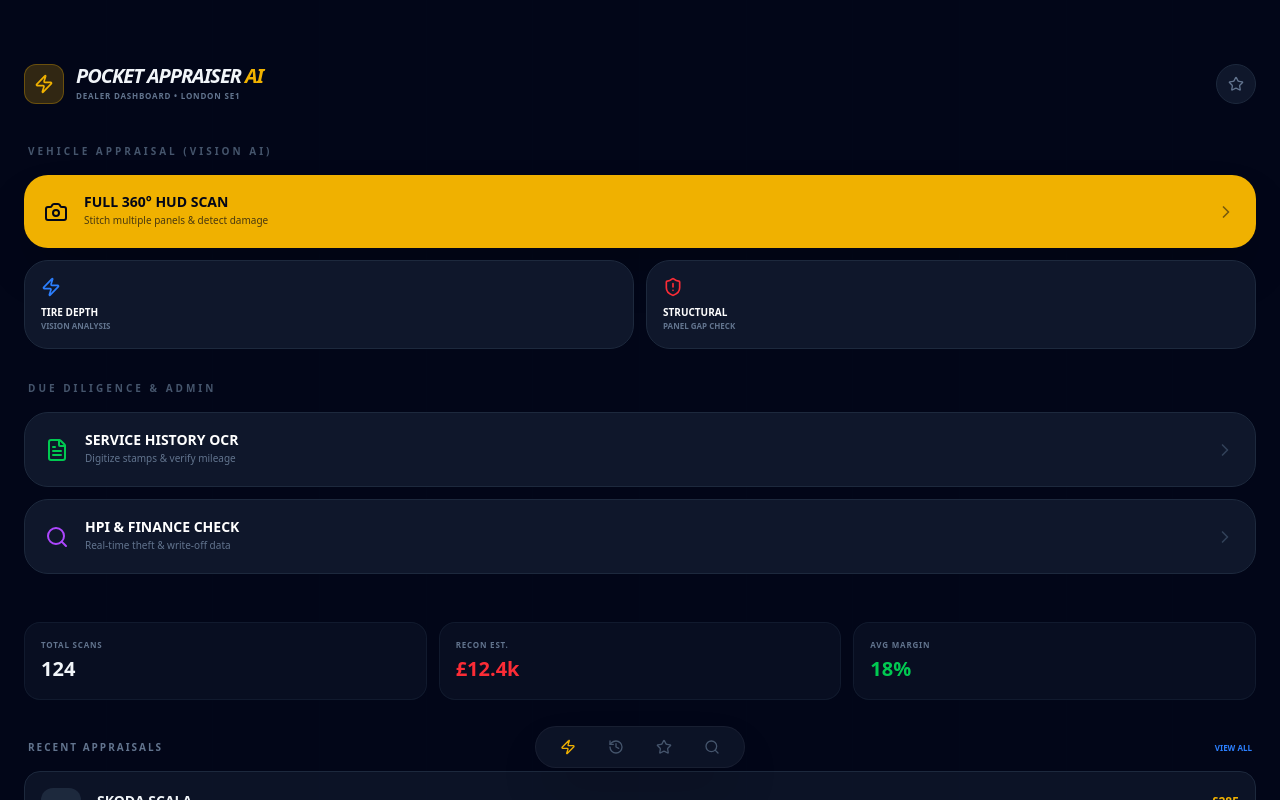
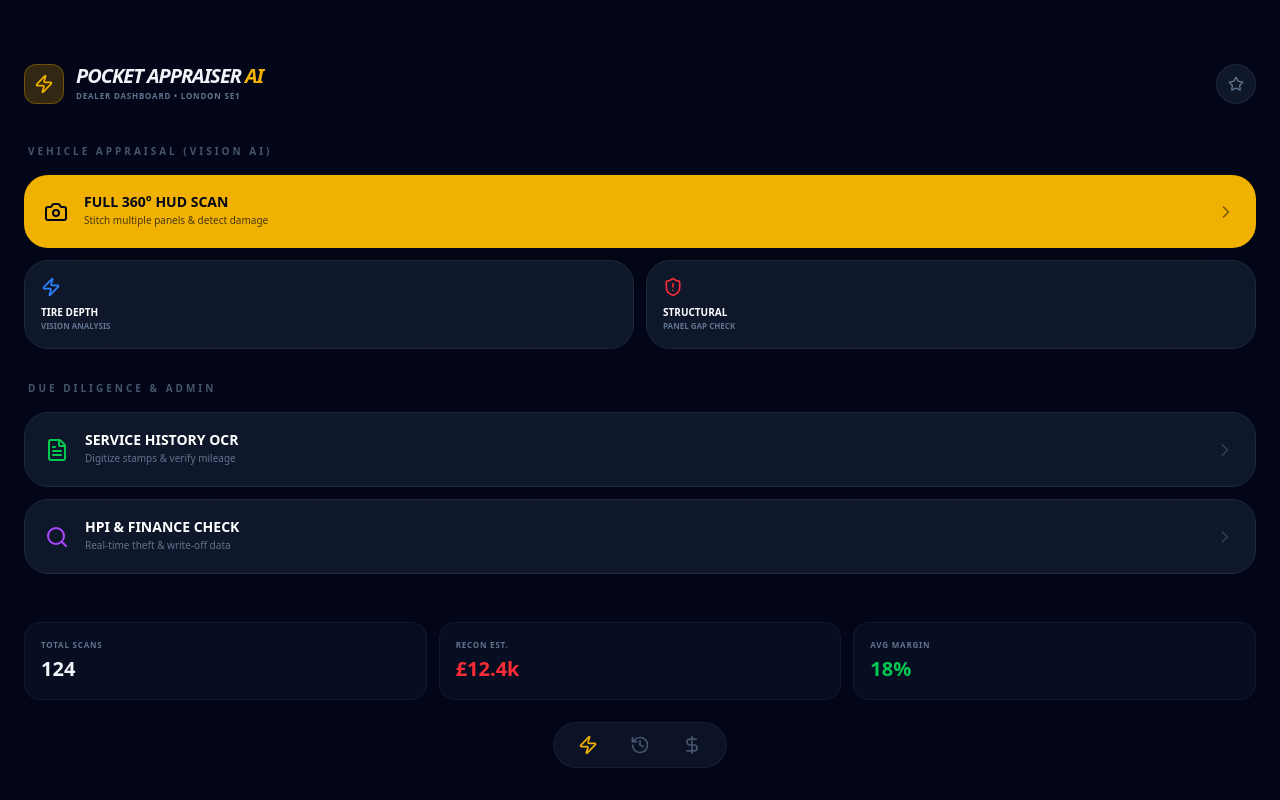
Before and after one commit to am1-cmd1/pocket-appraiser-ai, a Next.js app: page / in a window 1280 px wide. Built offline with nearby package versions, Linux system fonts and the light colour scheme.

Commit message:
UI Upgrade: Add Tabbed Navigation, Performance Stats, and Full History views

```diff
--- a/app/page.tsx
+++ b/app/page.tsx
@@ -17,6 +17,7 @@ export default function Home() {
     { vrm: "GJ21 XOW", vehicle: "SKODA SCALA", status: "Report Ready", cost: 285, date: "10m ago" },
     { vrm: "MW71 CVV", vehicle: "BMW 520D", status: "Sold", cost: 140, date: "1h ago" }
   ]);
+  const [activeTab, setActiveTab] = useState<"home" | "history" | "stats">("home");
   const [progress, setProgress] = useState(0);
   const [analyzingImage, setAnalyzingImage] = useState<boolean>(false);
   const [reportData, setReportData] = useState<any>(null);
@@ -24,7 +25,14 @@ export default function Home() {
   const [stream, setStream] = useState<MediaStream | null>(null);
 
   const startScan = async () => {
-    const inputVrm = prompt("Enter Vehicle Registration (e.g. GJ21 XOW):") || "UNKNOWN";
+    // Check if on mobile to avoid prompt if possible
+    const isMobile = /iPhone|iPad|iPod|Android/i.test(navigator.userAgent);
+    let inputVrm = "SCANNING...";
+
+    if (!isMobile) {
+      inputVrm = prompt("Enter Vehicle Registration (e.g. GJ21 XOW):") || "UNKNOWN";
+    }
+
     setVrm(inputVrm);
 
     // Fetch valuation in background
@@ -171,6 +179,8 @@ export default function Home() {
                </div>
             </div>
 
+            {activeTab === "home" && (
+               <motion.div initial={{ opacity: 0 }} animate={{ opacity: 1 }}>
                   {/* Services Grid - Modular Suite */}
                   <div className="space-y-8 mb-12">
                      <div>
@@ -264,12 +274,14 @@ export default function Home() {
                         <p className="text-xl font-black text-green-500">18%</p>
                      </div>
                   </div>
+               </motion.div>
+            )}
 
-            {/* Recent Activity */}
-            <div className="space-y-4">
+            {activeTab === "history" && (
+               <motion.div initial={{ opacity: 0 }} animate={{ opacity: 1 }} className="space-y-4">
                   <div className="flex justify-between items-center px-1">
                      <h3 className="text-[10px] font-black uppercase tracking-[0.2em] text-slate-500">Recent Appraisals</h3>
-                  <button className="text-[8px] font-bold text-blue-500 uppercase hover:underline">View All</button>
+                     <button className="text-[8px] font-bold text-blue-500 uppercase hover:underline">Filter</button>
                   </div>
 
                   <div className="space-y-2">
@@ -291,14 +303,45 @@ export default function Home() {
                         </div>
                      ))}
                   </div>
+               </motion.div>
+            )}
+
+            {activeTab === "stats" && (
+               <motion.div initial={{ opacity: 0 }} animate={{ opacity: 1 }} className="space-y-6">
+                  <h3 className="text-[10px] font-black uppercase tracking-[0.3em] text-slate-600 ml-1">Performance Metrics</h3>
+                  <div className="bg-slate-900/50 p-6 rounded-3xl border border-slate-800/50">
+                     <div className="flex justify-between items-end mb-4">
+                        <p className="text-xs font-bold text-slate-400">Inventory Value</p>
+                        <p className="text-2xl font-black">£2.4M</p>
                      </div>
+                     <div className="w-full h-1.5 bg-slate-800 rounded-full overflow-hidden">
+                        <div className="w-[65%] h-full bg-blue-500" />
+                     </div>
+                  </div>
+                  <div className="grid grid-cols-2 gap-3">
+                     <div className="bg-slate-900/50 p-4 rounded-2xl border border-slate-800/50 text-center">
+                        <p className="text-[8px] font-black text-slate-500 uppercase tracking-widest mb-1">Turnover</p>
+                        <p className="text-lg font-black text-green-500">14 Days</p>
+                     </div>
+                     <div className="bg-slate-900/50 p-4 rounded-2xl border border-slate-800/50 text-center">
+                        <p className="text-[8px] font-black text-slate-500 uppercase tracking-widest mb-1">Missed Opps</p>
+                        <p className="text-lg font-black text-red-500">4%</p>
+                     </div>
+                  </div>
+               </motion.div>
+            )}
 
             {/* Bottom Floating Nav Hint */}
             <div className="fixed bottom-8 left-1/2 -translate-x-1/2 px-6 py-3 bg-slate-900/80 backdrop-blur-xl border border-white/5 rounded-full flex gap-8 items-center shadow-2xl">
-               <Zap className="w-4 h-4 text-yellow-500" />
-               <History className="w-4 h-4 text-slate-600" />
-               <Star className="w-4 h-4 text-slate-600" />
-               <Search className="w-4 h-4 text-slate-600" />
+               <button onClick={() => setActiveTab("home")} className={`transition-colors ${activeTab === 'home' ? 'text-yellow-500' : 'text-slate-600'}`}>
+                  <Zap className="w-5 h-5" />
+               </button>
+               <button onClick={() => setActiveTab("history")} className={`transition-colors ${activeTab === 'history' ? 'text-blue-500' : 'text-slate-600'}`}>
+                  <History className="w-5 h-5" />
+               </button>
+               <button onClick={() => setActiveTab("stats")} className={`transition-colors ${activeTab === 'stats' ? 'text-green-500' : 'text-slate-600'}`}>
+                  <DollarSign className="w-5 h-5" />
+               </button>
             </div>
           </motion.div>
         )}
```
Lines whose indentation alone changed are shown as unchanged.
